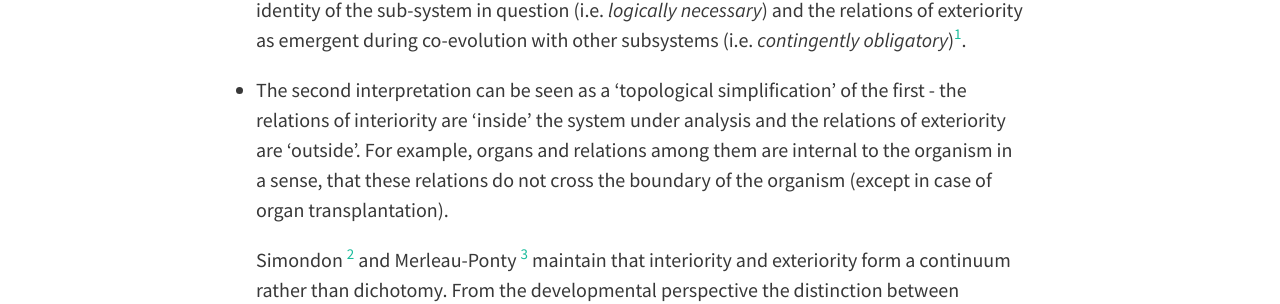
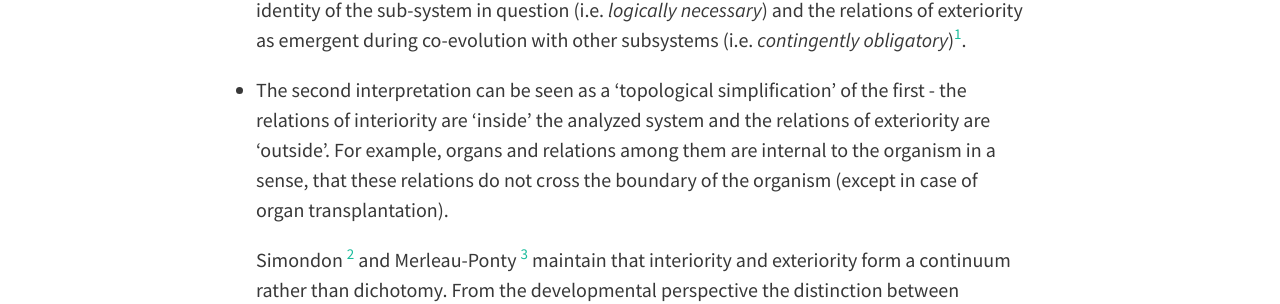
Before and after one commit to kabirkbr/digitalWoVnotes, a Jekyll site: the page built from _posts/2015-05-02-interiority_and_exteriority.markdown, in a window 1280 px wide. Shown: the part 497-801 px from the top of the page. Built offline with Jekyll 4.4.1, drawn with Linux system fonts in a browser that asks for light colours; nearby versions of some CDN libraries.

Commit message:
corrected grammar on interiority and exteriority

```diff
--- a/_posts/2015-05-02-interiority_and_exteriority.markdown
+++ b/_posts/2015-05-02-interiority_and_exteriority.markdown
@@ -7,7 +7,7 @@ There are two interpretations of the interiority-exteriority distinction. They a
 
 * The first interpretation sees relations of interiority as something inherent that define the identity of the sub-system in question (i.e. *logically necessary*) and the relations of exteriority as emergent during co-evolution with other subsystems (i.e. *contingently obligatory*)[^1].
 
-* The second interpretation can be seen as a 'topological simplification' of the first  - the relations of interiority are 'inside' the system under analysis and the relations of exteriority are 'outside'. For example, organs and relations among them are internal to the organism in a sense, that these relations do not cross the boundary of the organism (except in case of organ transplantation).
+* The second interpretation can be seen as a 'topological simplification' of the first  - the relations of interiority are 'inside' the analyzed system and the relations of exteriority are 'outside'. For example, organs and relations among them are internal to the organism in a sense, that these relations do not cross the boundary of the organism (except in case of organ transplantation).
 
 Simondon [^2] and Merleau-Ponty [^3] maintain that interiority and exteriority form a continuum rather than dichotomy. From the developmental perspective the distinction between relations of interioty and exteriority are fluid:
 
```
